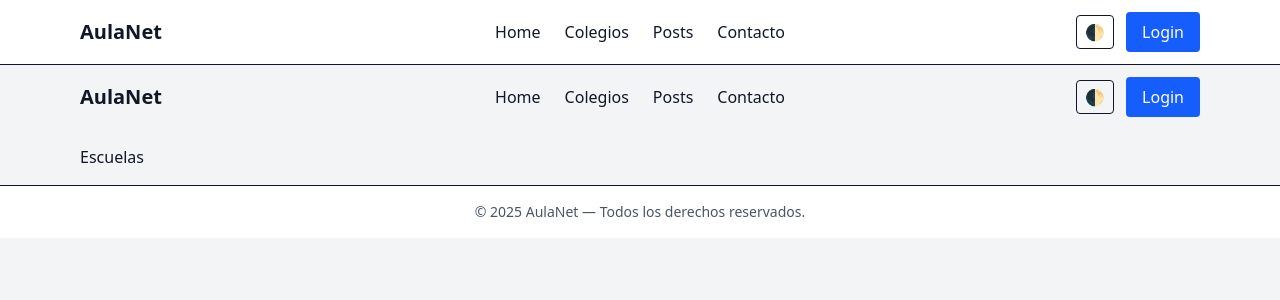
After one commit to francoBa/AulaNet, a Django app: template aulanet/templates/school/school-list.html in a window 1280 px wide. The commit adds this page. Shown: the top 300 px of the page. Run offline with Django 3.2, Linux system fonts and the light colour scheme; the template is opened without the code that fills it, so the values that code supplies are empty.

Commit message:
Fix: corregir rutas del navbar y agregar template base en school app
- Actualizadas las URLs del navbar usando el namespace correspondiente (app_name:view_name)
- Ajustado el uso de `{% url %}` en los templates para evitar conflictos entre apps
- Añadido nuevo template en la app `school` para estructurar vistas futuras
- Limpieza menor y verificación de carga correcta de rutas

```diff
--- a/aulanet/apps/school/urls.py
+++ b/aulanet/apps/school/urls.py
@@ -5,5 +5,6 @@ app_name = "school"
 
 urlpatterns = [
     path("escuela/crear/", CreateSchoolView.as_view(), name="create-school"),
+    path("escuela/listar/", ListSchoolView.as_view(), name="school-list"),
     path("escuela/calificar/", ReviewSchoolView.as_view(), name="review-school"),
 ]
--- a/aulanet/apps/school/views.py
+++ b/aulanet/apps/school/views.py
@@ -5,6 +5,10 @@ class CreateSchoolView(TemplateView):
     template_name = "school/create-school.html"
 
 
+class ListSchoolView(TemplateView):
+    template_name = "school/school-list.html"
+
+
 # class UserUpdateView(UpdateView):
 class ReviewSchoolView(TemplateView):
     template_name = "school/review-school.html"
--- a/aulanet/templates/components/ui/navbar.html
+++ b/aulanet/templates/components/ui/navbar.html
@@ -7,10 +7,14 @@
 
     <!-- MENU DESKTOP -->
     <div class="hidden md:flex justify-center space-x-6">
-      <a href="/" class="hover:text-blue-500">Home</a>
-      <a href="/colegios/" class="hover:text-blue-500">Colegios</a>
-      <a href="/posts/" class="hover:text-blue-500">Posts</a>
-      <a href="/contacto/" class="hover:text-blue-500">Contacto</a>
+      <a href="{% url 'core:index' %}" class="hover:text-blue-500">Home</a>
+      <a href="{% url 'school:school-list' %}" class="hover:text-blue-500"
+        >Colegios</a
+      >
+      <a href="{% url 'blog:post-list' %}" class="hover:text-blue-500">Posts</a>
+      <a href="{% url 'core:contact' %}" class="hover:text-blue-500"
+        >Contacto</a
+      >
     </div>
 
     <!-- LADO DERECHO (login + tema) -->
@@ -25,7 +29,7 @@
 
       <!-- LOGIN -->
       <a
-        href="/login/"
+        href="{% url 'user:login' %}"
         class="px-4 py-2 bg-blue-600 text-white rounded hover:bg-blue-700"
       >
         Login
@@ -51,17 +55,29 @@
       🌓 Tema
     </button>
 
-    <a href="/" class="block py-2 border-b dark:border-gray-600">Home</a>
-    <a href="/colegios/" class="block py-2 border-b dark:border-gray-600"
+    <a
+      href="{% url 'core:index' %}"
+      class="block py-2 border-b dark:border-gray-600"
+      >Home</a
+    >
+    <a
+      href="{% url 'school:school-list' %}"
+      class="block py-2 border-b dark:border-gray-600"
       >Colegios</a
     >
-    <a href="/posts/" class="block py-2 border-b dark:border-gray-600">Posts</a>
-    <a href="/contacto/" class="block py-2 border-b dark:border-gray-600"
+    <a
+      href="{% url 'blog:post-list' %}"
+      class="block py-2 border-b dark:border-gray-600"
+      >Posts</a
+    >
+    <a
+      href="{% url 'core:contact' %}"
+      class="block py-2 border-b dark:border-gray-600"
       >Contacto</a
     >
 
     <a
-      href="/login/"
+      href="{% url 'user:login' %}"
       class="block py-2 bg-blue-600 text-white text-center rounded hover:bg-blue-700"
     >
       Login
--- /dev/null
+++ b/aulanet/templates/school/school-list.html
@@ -0,0 +1,8 @@
+<!-- prettier-ignore -->
+{% extends 'layouts/base-layout.html' %}
+{% block title_layout %} Escuelas {% endblock title_layout %}
+{% block content_layout %}
+<header>
+  <h1>Escuelas</h1>
+</header>
+{% endblock content_layout %}
```
